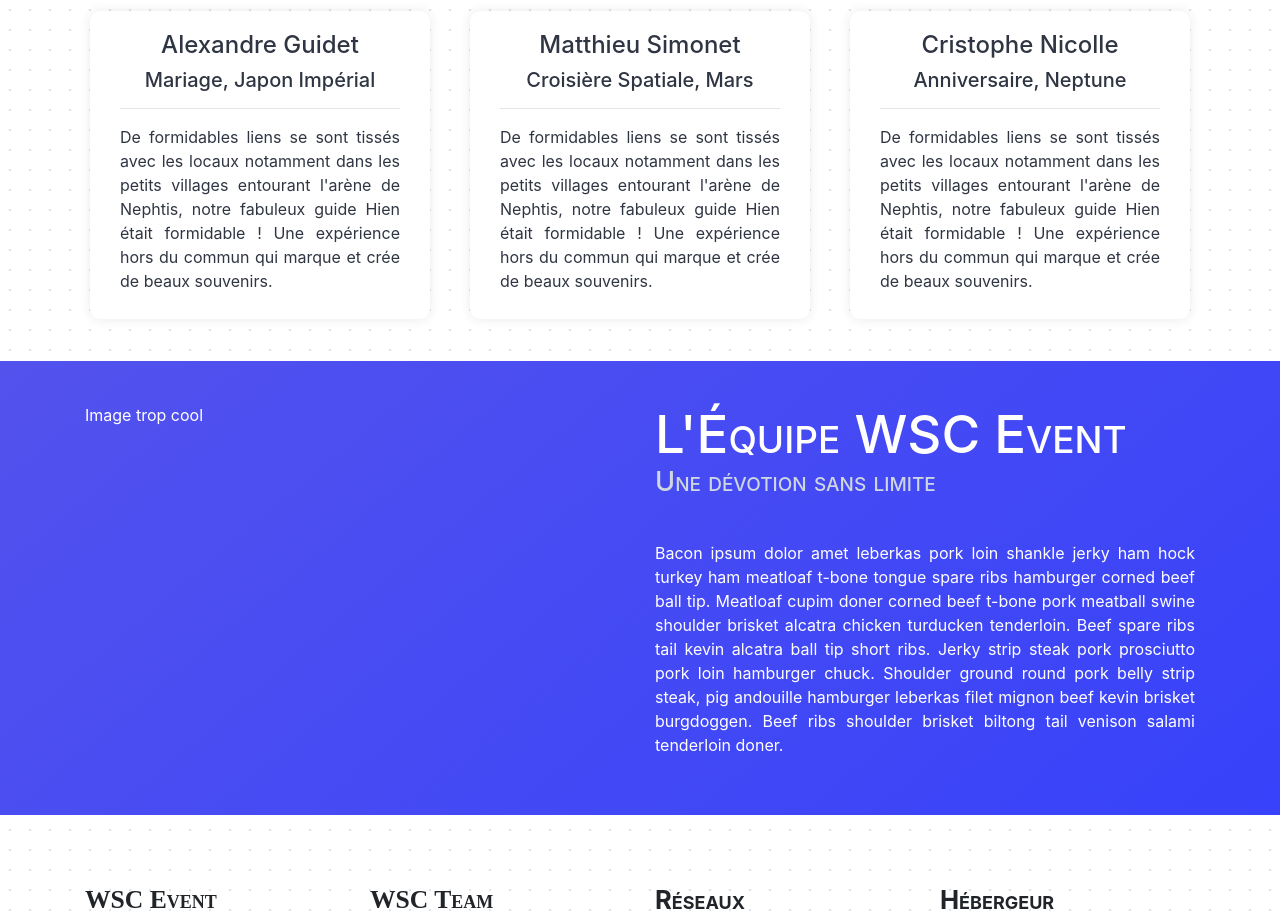
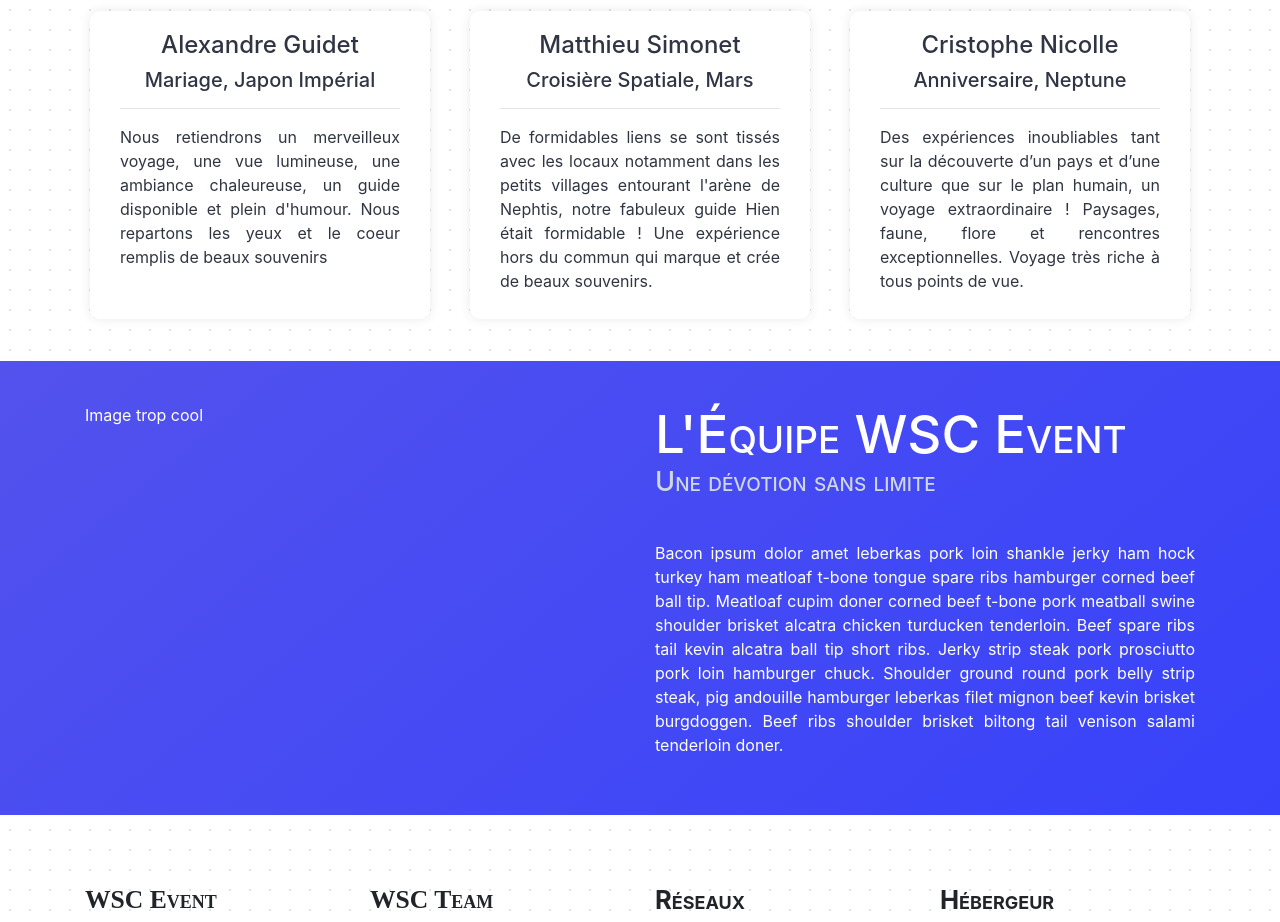
Before and after one commit to SkydeFR/TMP, a React (Create React App) app: page / in a window 1280 px wide. Shown: the part 1000-1922 px from the top of the page. Built offline with nearby package versions, Linux system fonts and the light colour scheme; a web font is replaced by a local one.

Commit message:
Correctif page d'accueil

```diff
--- a/src/Components/Home/Home.js
+++ b/src/Components/Home/Home.js
@@ -43,17 +43,17 @@ class Home extends Component {
               <Col className="temoignage">
                 <h4 class="temoignage-nom">Alexandre Guidet</h4>
                 <h5 class="temoignage-destination">Mariage, Japon Impérial</h5>
-                <hr/>
+                <hr />
 
                 <p>
-                  De formidables liens se sont tissés avec les locaux notamment dans les petits villages entourant l'arène de Nephtis, notre fabuleux guide Hien était formidable ! Une expérience hors du commun qui marque et crée de beaux souvenirs.
+                  Nous retiendrons un merveilleux voyage, une vue lumineuse, une ambiance chaleureuse, un guide disponible et plein d'humour. Nous repartons les yeux et le coeur remplis de beaux souvenirs
                 </p>
               </Col>
 
               <Col className="temoignage">
                 <h4 class="temoignage-nom">Matthieu Simonet</h4>
                 <h5 class="temoignage-destination">Croisière Spatiale, Mars</h5>
-                <hr/>
+                <hr />
                 <p>
                   De formidables liens se sont tissés avec les locaux notamment dans les petits villages entourant l'arène de Nephtis, notre fabuleux guide Hien était formidable ! Une expérience hors du commun qui marque et crée de beaux souvenirs.
                 </p>
@@ -62,9 +62,9 @@ class Home extends Component {
               <Col className="temoignage">
                 <h4 class="temoignage-nom">Cristophe Nicolle</h4>
                 <h5 class="temoignage-destination">Anniversaire, Neptune</h5>
-                <hr/>
+                <hr />
                 <p>
-                  De formidables liens se sont tissés avec les locaux notamment dans les petits villages entourant l'arène de Nephtis, notre fabuleux guide Hien était formidable ! Une expérience hors du commun qui marque et crée de beaux souvenirs.
+                  Des expériences inoubliables tant sur la découverte d’un pays et d’une culture que sur le plan humain, un voyage extraordinaire ! Paysages, faune, flore et rencontres exceptionnelles. Voyage très riche à tous points de vue.
                 </p>
               </Col>
             </Row>
```
